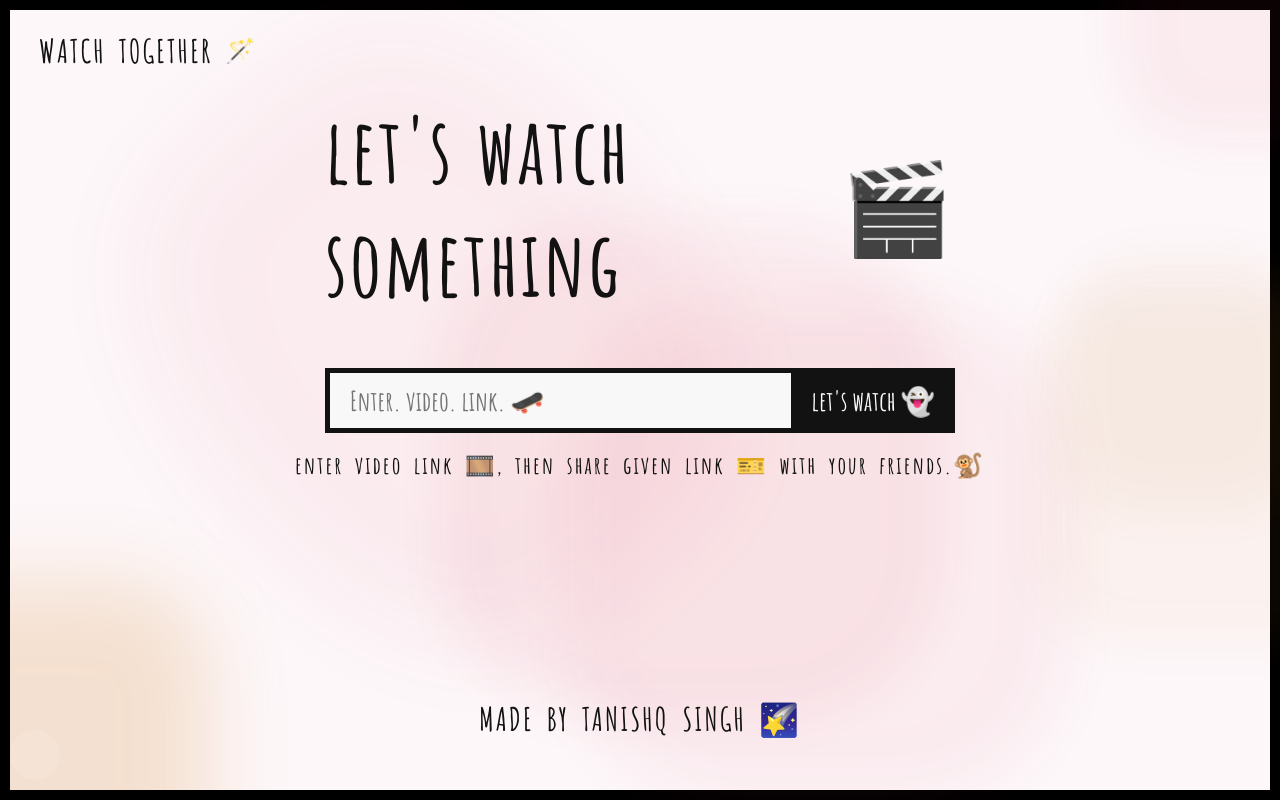
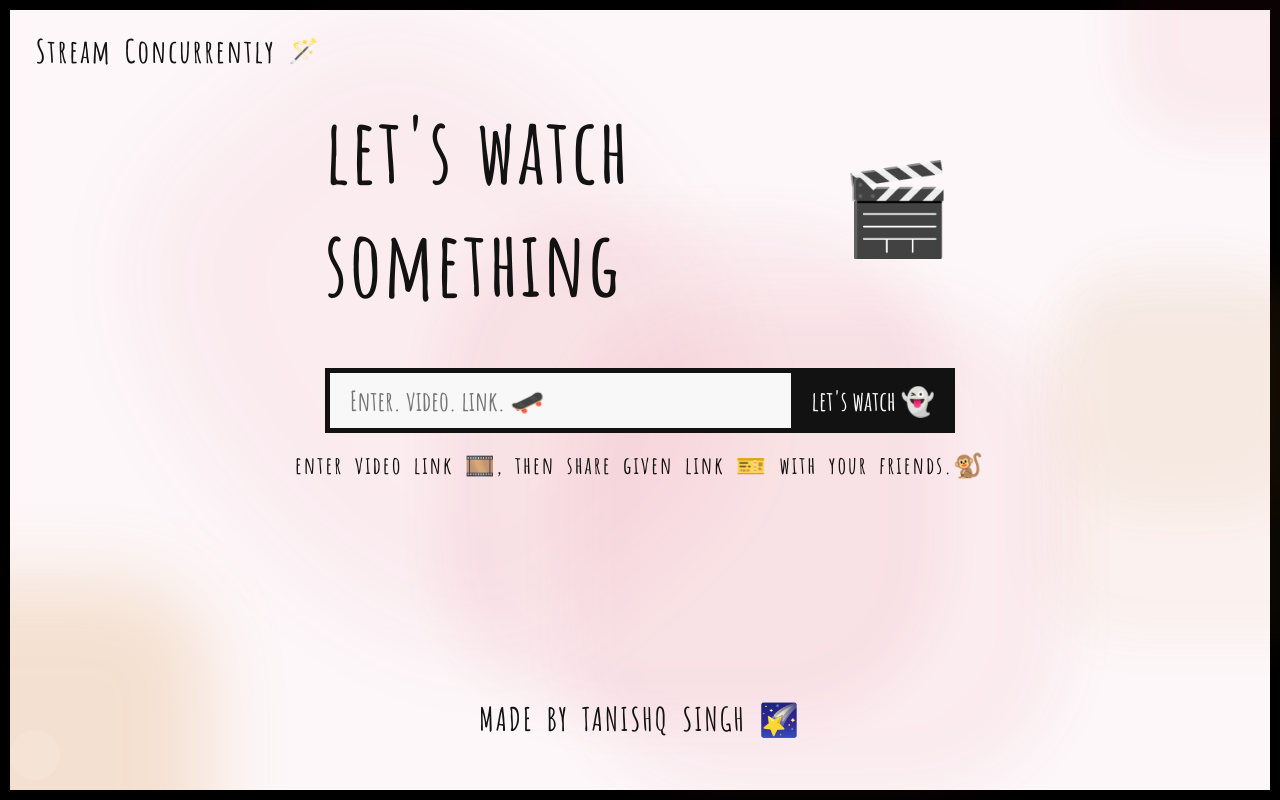
Before and after one commit to jdhruv555/Videostream, a Next.js app: page / in a window 1280 px wide. Built offline with nearby package versions, Linux system fonts and the light colour scheme.

Commit message:
minor bug fixed

```diff
--- a/pages/index.tsx
+++ b/pages/index.tsx
@@ -11,7 +11,7 @@ const Home: NextPage = () => {
   return (
     <section id={styles.home_page}>
       <Head>
-        <title>Create Next App</title>
+        <title>Stream Concurrently</title>
         <meta name="description" content="Generated by create next app" />
         <link rel="icon" href="/favicon.ico" />
       </Head>
@@ -25,13 +25,13 @@ const Home: NextPage = () => {
           <div id={styles.right_middle}></div>
           <div id={styles.right_middle_top}></div>
         </div>
-        <div id={styles.promotion}>let's watch something &nbsp; <p id={styles.icon}>🎬</p> </div>
+        <div id={styles.promotion}>let&apos;s watch something &nbsp; <p id={styles.icon}>🎬</p> </div>
         <div id={styles.link_input}>
           <input type="text" autoComplete='off' value={url} onChange={e => setUrl(e.target.value)} id={styles.link} placeholder='Enter. video. link. 🛹' />
-          <button id={styles.link_btn} onClick={() => console.log('')} >let's watch 👻</button>
+          <button id={styles.link_btn} onClick={() => console.log('')} >let&apos;s watch 👻</button>
         </div>
         <div id={styles.credits}>
-          <a onClick={() => router.replace('/')} id={styles.logo}>WATCH TOGETHER&nbsp;<p id={styles.icon}> 🪄 </p></a>
+          <a onClick={() => router.replace('/')} id={styles.logo}>Stream Concurrently&nbsp;<p id={styles.icon}> 🪄 </p></a>
           <p onClick={() => window.open('https://tanishq-singh.herokuapp.com', '_blank')} id={styles.author_name}>MADE BY TANISHQ SINGH 🌠</p>
         </div>
       </main>
```
